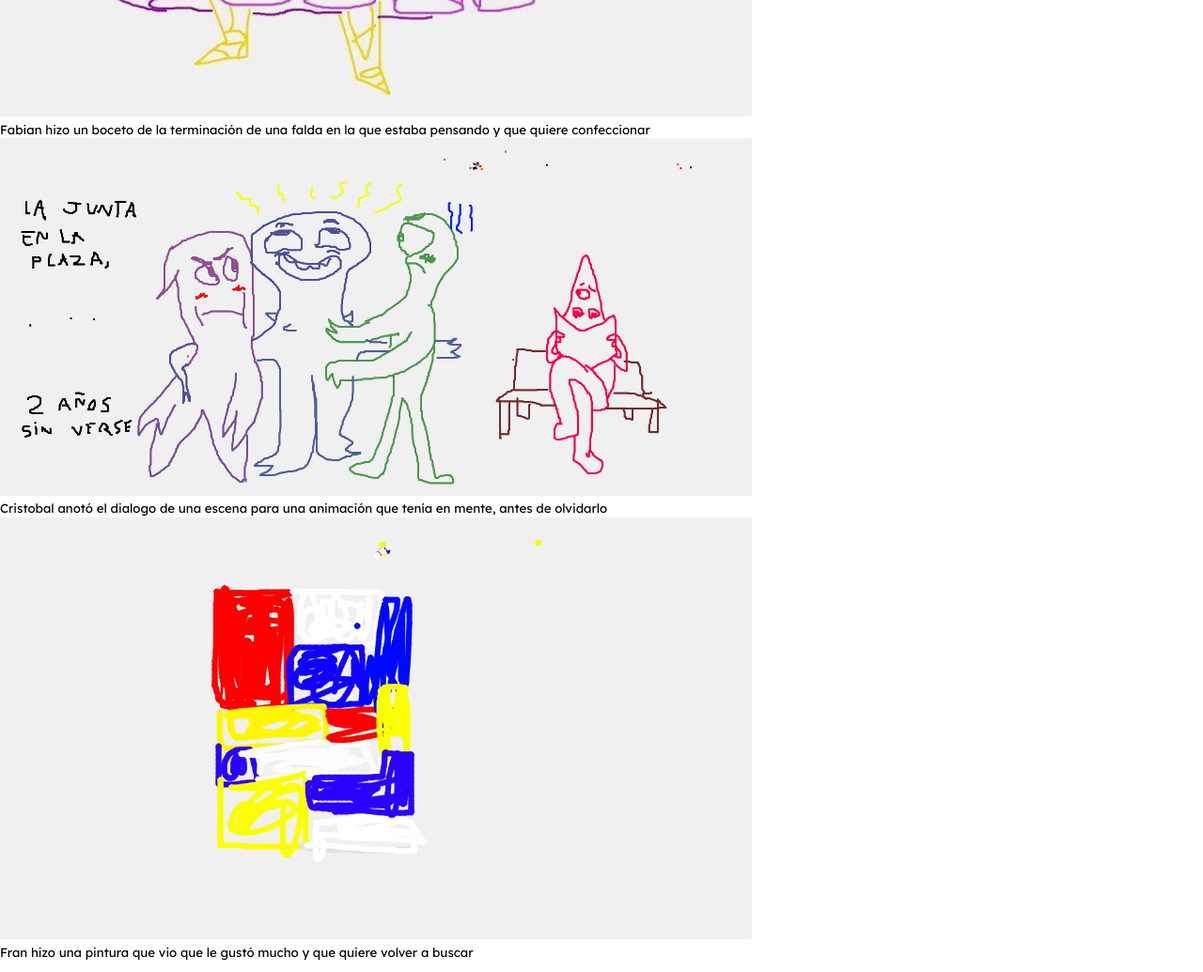
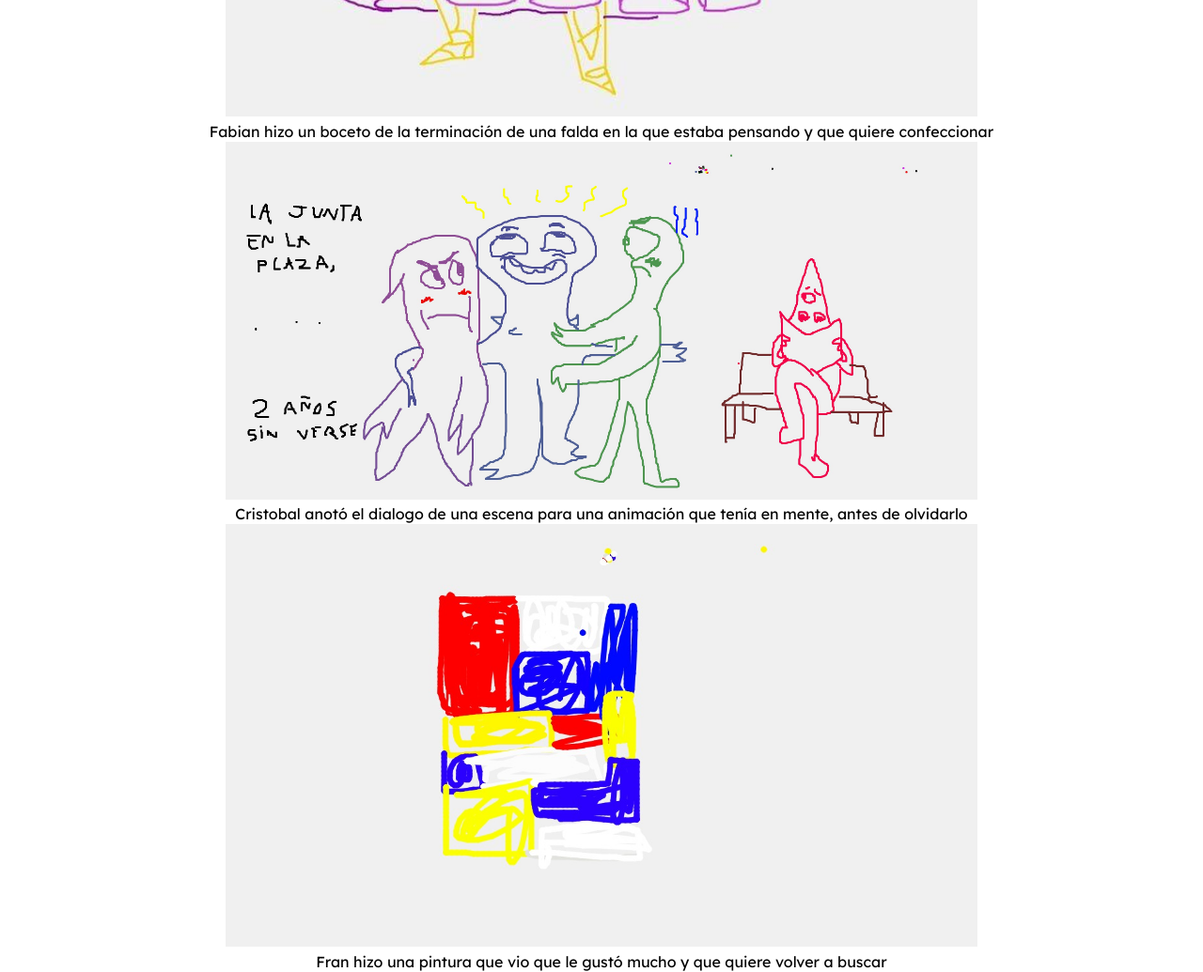
Before and after one commit to frnparr/dno_entrega1, a plain HTML site: page galeria.html in a window 1280 px wide. Shown: the part 260-1295 px from the top of the page at 94% size. Drawn offline with nearby package versions, Linux system fonts and the light colour scheme.

Commit message:
Add files via upload

```diff
--- a/galeria.html
+++ b/galeria.html
@@ -21,19 +21,19 @@
         </header>
         <main>
 
-
-
+        <div align="center">
         <img src="fabian.jpeg"  width="800">
-        <h5> Fabian hizo un boceto de la terminación
+        <h4> Fabian hizo un boceto de la terminación
             de una falda en la que estaba pensando y que quiere confeccionar <h5>
 
 
         <img src="cristobal.jpg" width="800">
-        <h5> Cristobal anotó el dialogo de una escena para una animación que tenía en mente, antes de olvidarlo <h5>
+        <h4> Cristobal anotó el dialogo de una escena para una animación que tenía en mente, antes de olvidarlo <h4>
 
         <img src="fran.jpeg" width="800" >
-        <h5> Fran hizo una pintura que vio que le gustó
+        <h4> Fran hizo una pintura que vio que le gustó
         mucho y que quiere volver a buscar<h5>
+        <div/>
 
         </main>
         <script src="https://cdn.jsdelivr.net/npm/p5@1.2.0/lib/p5.min.js"></script>
```
